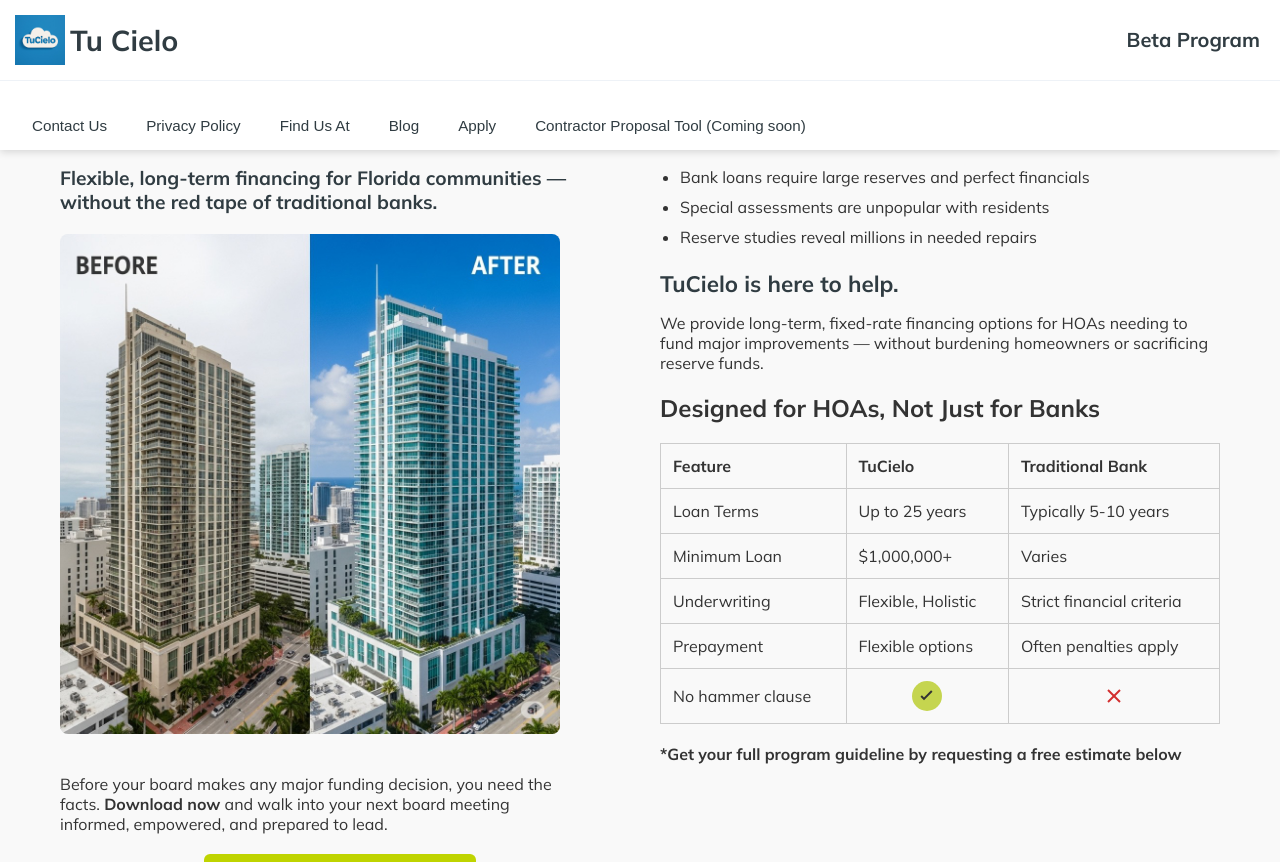
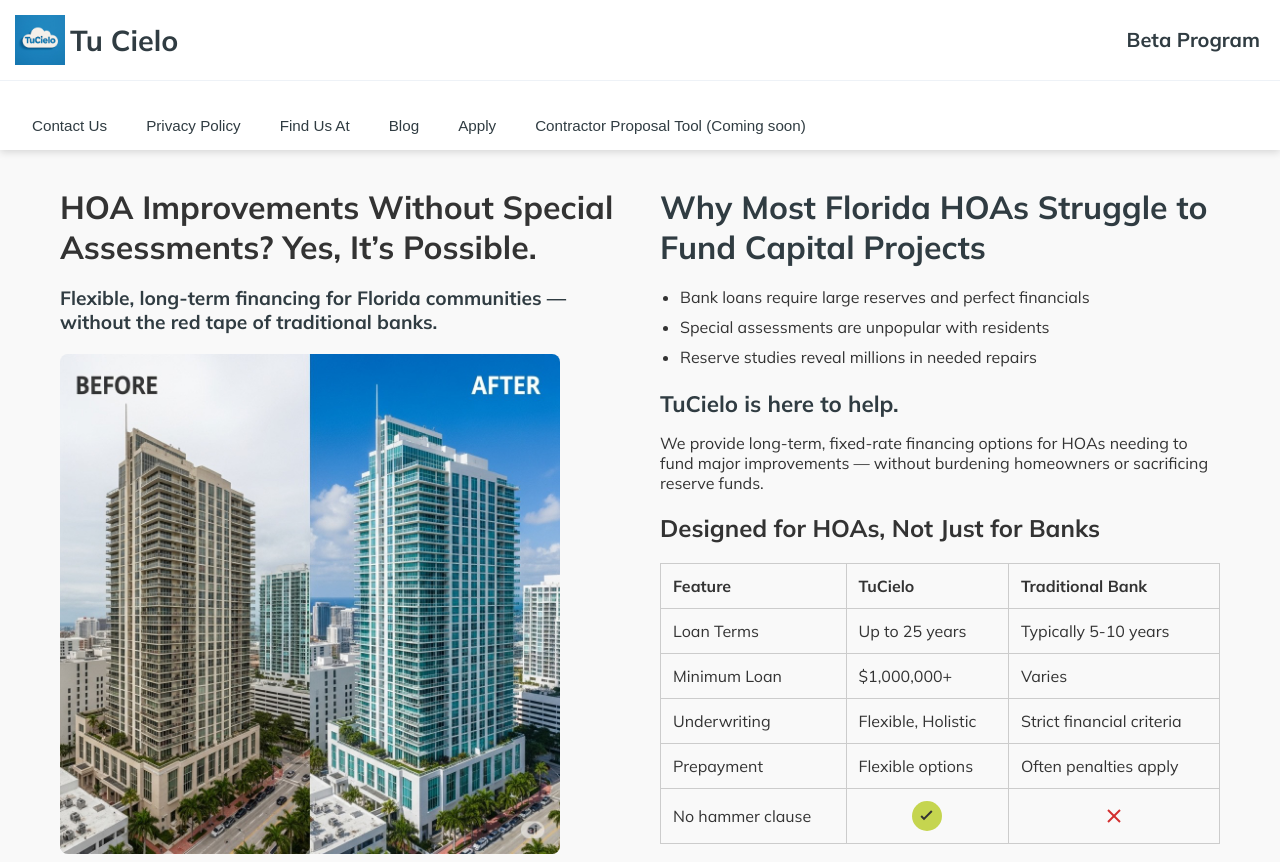
Before and after one commit to MetaCapFin/tu-cielo-site, a React (Create React App) app: page / in a window 1280 px wide. Shown: the top 862 px of the page. Built offline with nearby package versions, Linux system fonts and the light colour scheme.

Commit message:
Update App.css

```diff
--- a/src/App.css
+++ b/src/App.css
@@ -13,6 +13,7 @@
   display: flex;
   flex-direction: column;
   font-family: 'Mulish', sans-serif;
+  padding-top: 120px; /* Adjust this value to match your header height */
 }
 
 /* Fixed site header */
```
